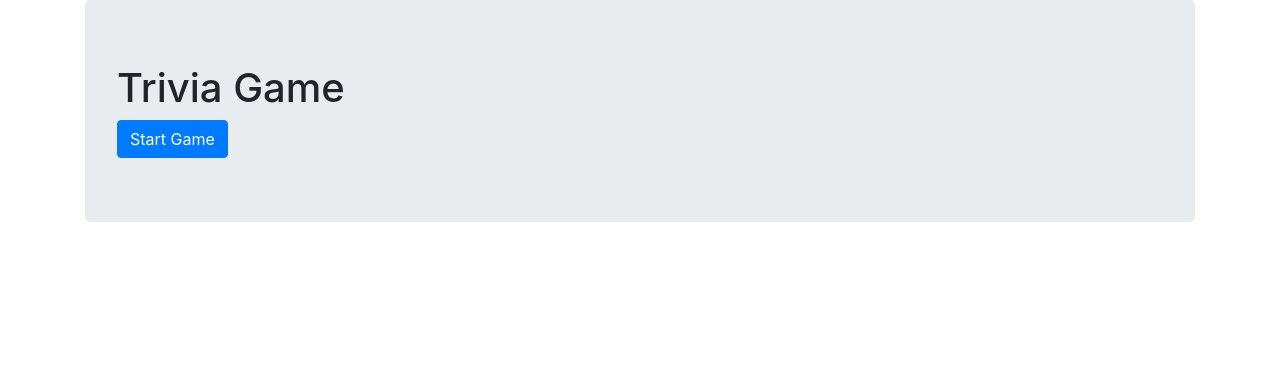
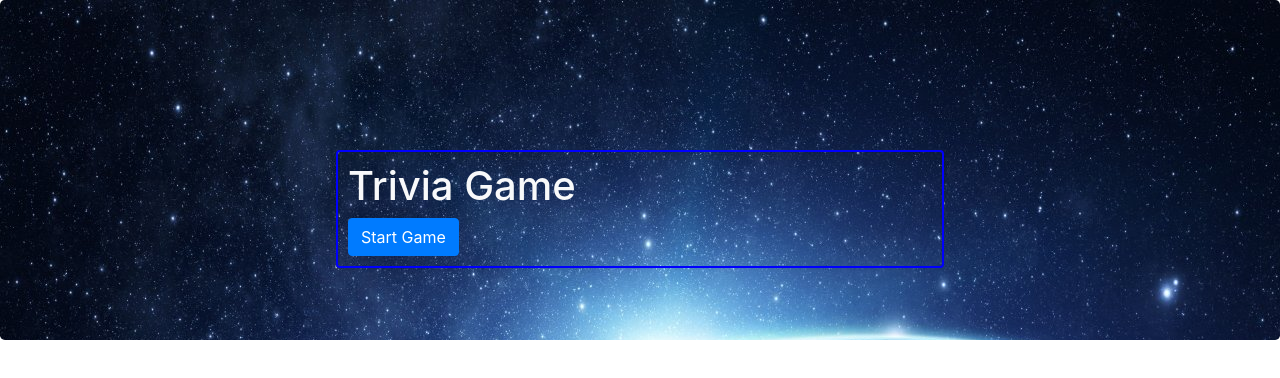
Before and after one commit to shumie-code/TriviaGame, a plain HTML site: page index.html in a window 1280 px wide. Drawn offline with nearby package versions, Linux system fonts and the light colour scheme.

Commit message:
added bacckground image and text styling to page

```diff
--- a/assets/css/style.css
+++ b/assets/css/style.css
@@ -1,4 +1,6 @@
-
+.big-banner {
+    background-image: url("../images/earth1.jpg")
+}
 
 .choice {
     border: 1px solid lightblue;
@@ -6,3 +8,10 @@
     border-radius: 4px;
     cursor: pointer;
 }
+
+.container {
+    border: 2px solid blue;
+    padding: 10px;
+    border-radius: 4px;
+    max-width: 50%;
+}
--- a/index.html
+++ b/index.html
@@ -9,17 +9,22 @@
     <link rel="stylesheet" href="/assets/css/style.css"
 </head>
 <body>
-   <div class="container">
-       <div class="jumbotron">
+
+        <div class="jumbotron big-banner" style="height: 100%; padding-top: 150px;">
+
+   <div class="container text-light">
+
        <h1>Trivia Game</h1>
        <button class= "btn btn-primary" id="start">Start Game</button>
     </div>
 
 
 
+  <div class="container-fluid text-light">
    <h2 id="time"></h2>
-   <div id="game"></div>
-   </div>
+   <div id="game">
+       </div>
+       </div>
     <script
   src="https://code.jquery.com/jquery-3.4.1.min.js"
   integrity="sha256-CSXorXvZcTkaix6Yvo6HppcZGetbYMGWSFlBw8HfCJo="
```
Also changed, not shown: assets/images/earth1.jpg (added).
